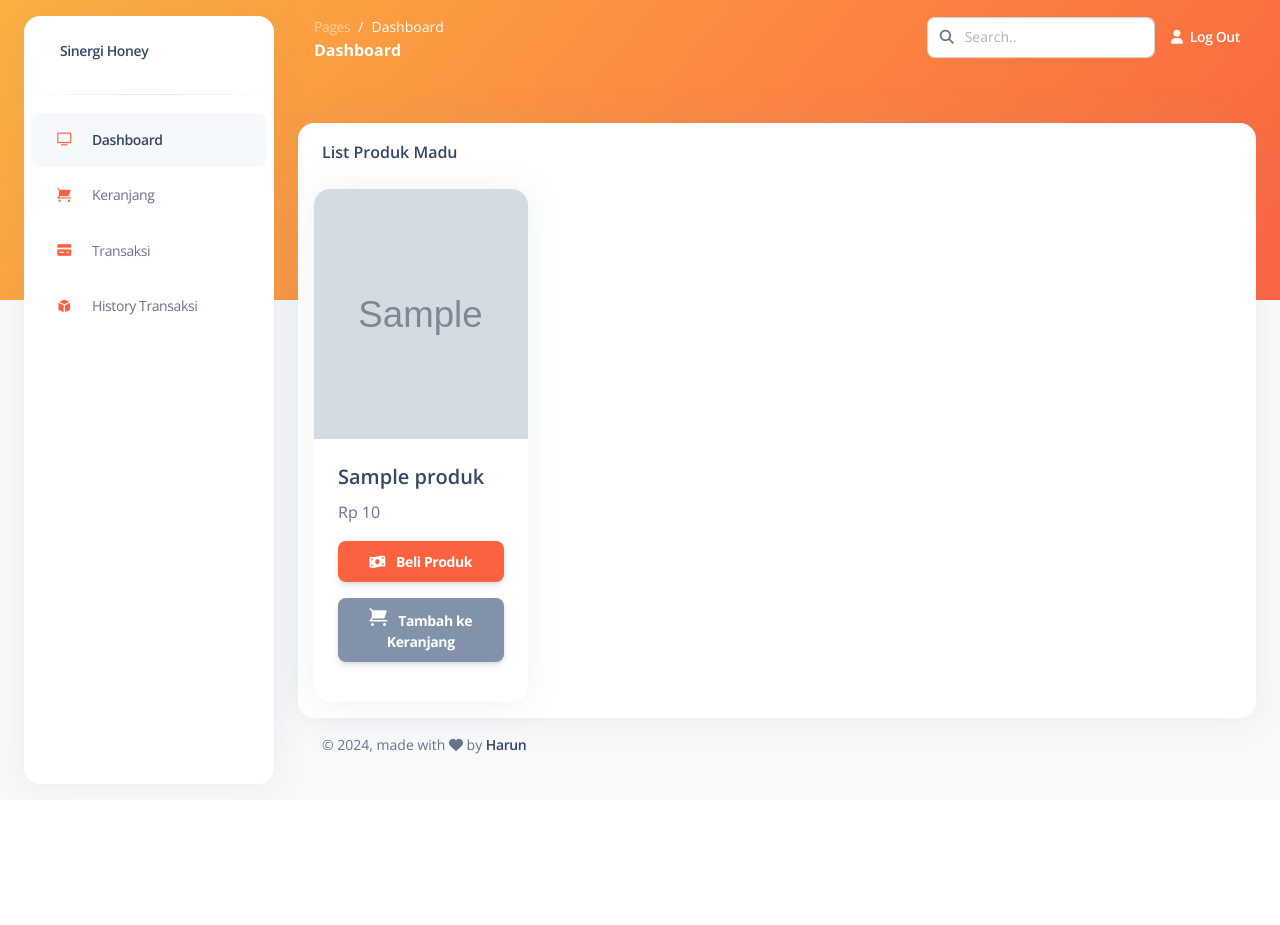
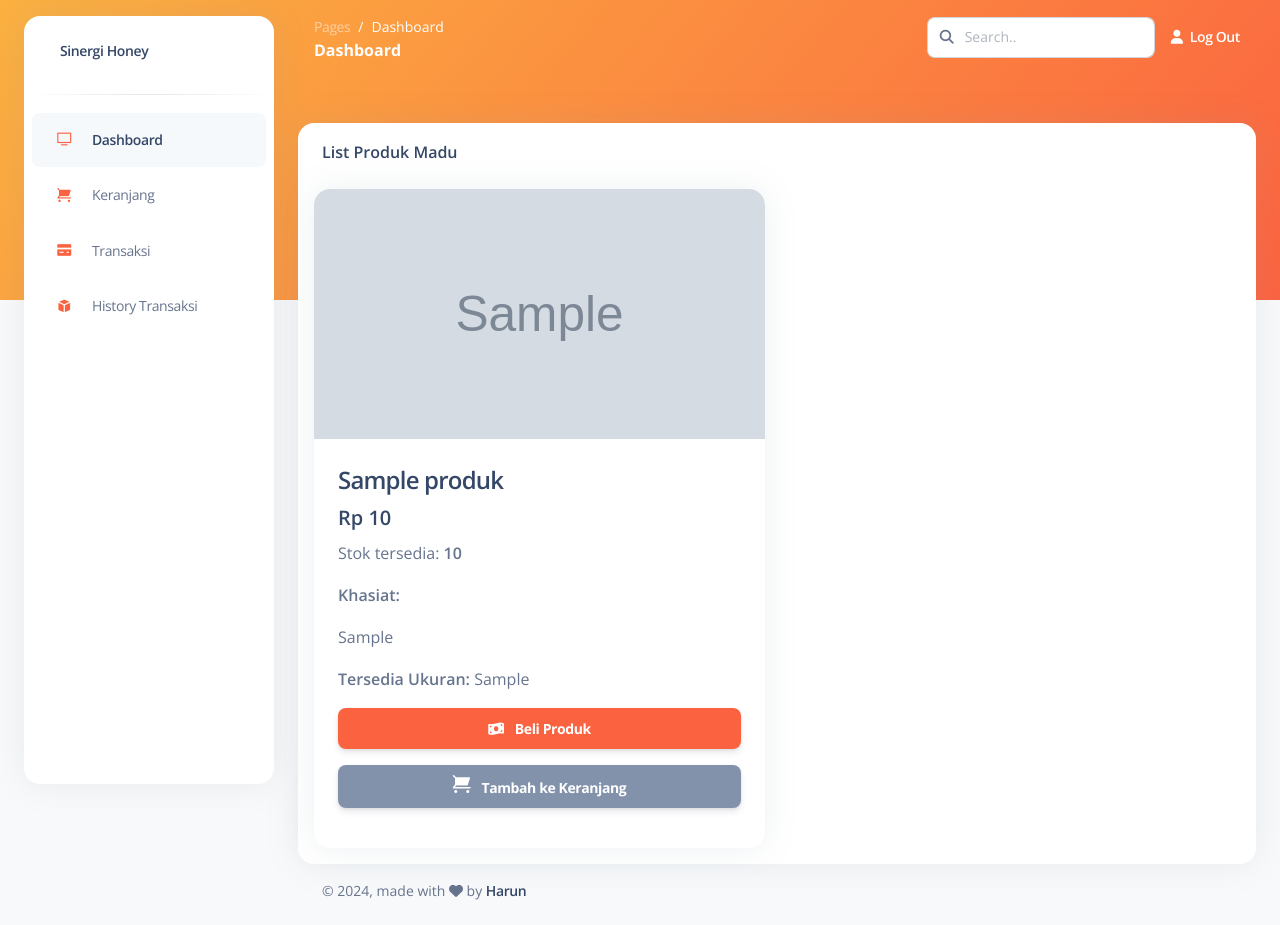
Before and after one commit to ilhamhafidz404/joki_sinergi-honey, a PHP site: page /pages/pelanggan/index.php in a window 1280 px wide. Before the commit the page ends 800 px from the top, so only its background shows below. Run offline with PHP 8.4, Linux system fonts and the light colour scheme; the visitor is signed in with stand-in values (Sample User, id 1); tables that the repository leaves empty or names only in its code hold one stand-in row (values such as "Sample post"); some libraries are stand-ins or nearby versions.

Commit message:
feat: display desc on product list

```diff
--- a/pages/pelanggan/index.php
+++ b/pages/pelanggan/index.php
@@ -127,14 +127,18 @@ if (!isset($_SESSION["login"])) {
               <div class="row">
                 <?php if (mysqli_num_rows($products)) : ?>
                   <?php foreach ($products as $product) : ?>
-                    <div class="col-3">
+                    <div class="col-6">
                       <div class="card">
                         <img src="./../../assets/images/products/<?= $product["foto_produk"] ?>" class="card-img-top" style="height: 250px; object-fit: cover;">
                         <div class="card-body">
-                          <h5 class="card-title"><?= $product["nama_produk"] ?></h5>
-                          <p class="card-text">
+                          <h4 class="card-title"><?= $product["nama_produk"] ?></h4>
+                          <h5 class="card-title fw-bold">
                             <?= "Rp " . number_format($product["harga_produk"], 0, ',', '.') ?>
-                          </p>
+                          </h5>
+                          <p class="card-text">Stok tersedia: <span class="fw-bold"><?= $product["stok"] ?></span></p>
+                          <p class="fw-bold">Khasiat: </p>
+                          <p><?= $product["khasiat"] ?></p>
+                          <p class="fw-bold">Tersedia Ukuran: <span class="fw-normal"><?= $product["ukuran"] ?></span></p>
                           <form method="POST">
                             <input type="text" value="<?= $product['id_product'] ?>" name="productId" hidden>
                             <input type="text" value="<?= $product['nama_produk'] ?>" name="productName" hidden>
```
